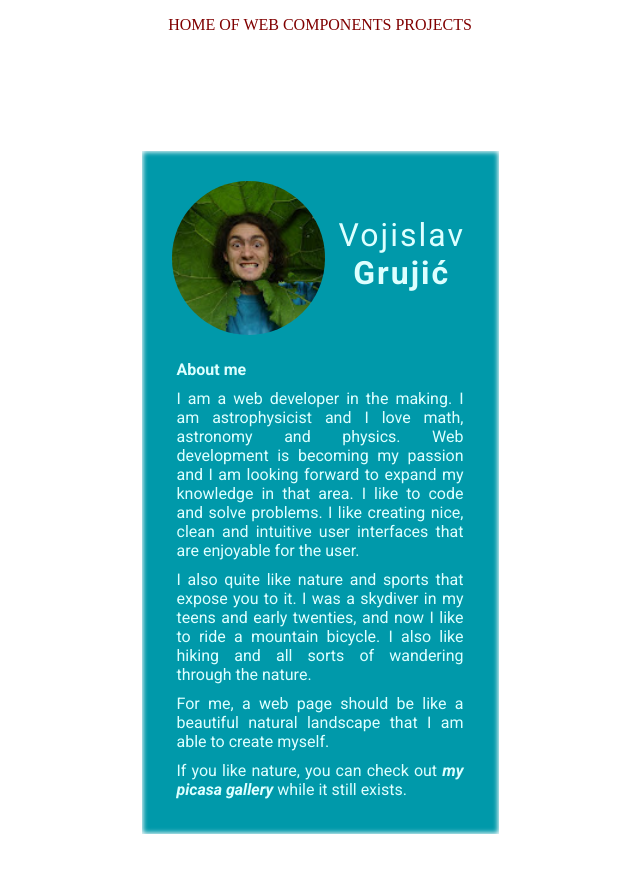
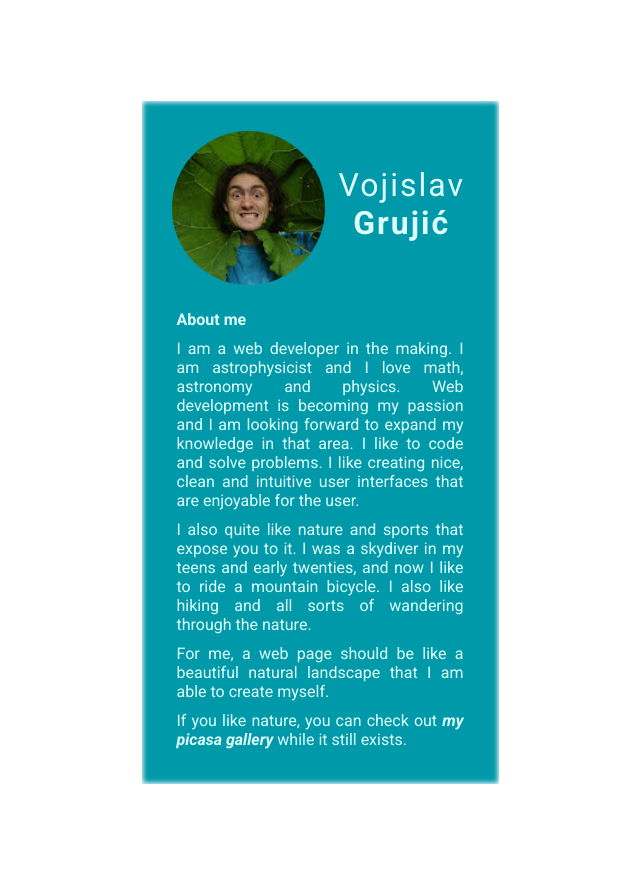
Before and after one commit to Gruximillian/profile-card, a plain HTML site: page index.html in a window 1280 px wide. Shown: the whole page, without its empty margins (320-960 px from the left). Drawn offline with Linux system fonts and the light colour scheme.

Commit message:
Remove home link.

```diff
--- a/index.html
+++ b/index.html
@@ -7,9 +7,6 @@
   <link href='https://fonts.googleapis.com/css?family=Roboto:400,400italic,500,500italic,700italic,700,900,900italic,300italic,300' rel='stylesheet' type='text/css'>
 </head>
 <body>
-  <header class="home-link">
-    <p><a href="../index.html">Home of Web Components Projects</a></p>
-  </header>
   <div class="wrapper">
     <div class="card">
       <img class="main-img" src="me.jpg" alt="An image of me">
```
